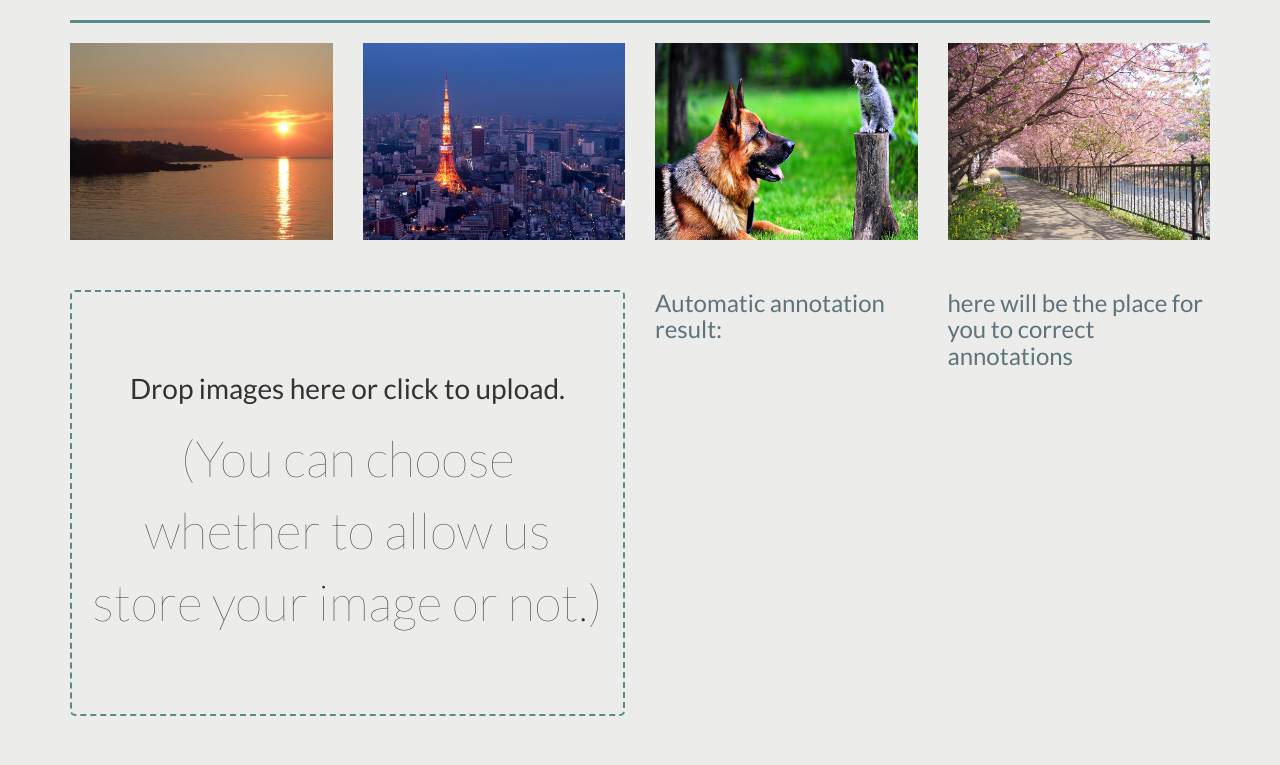
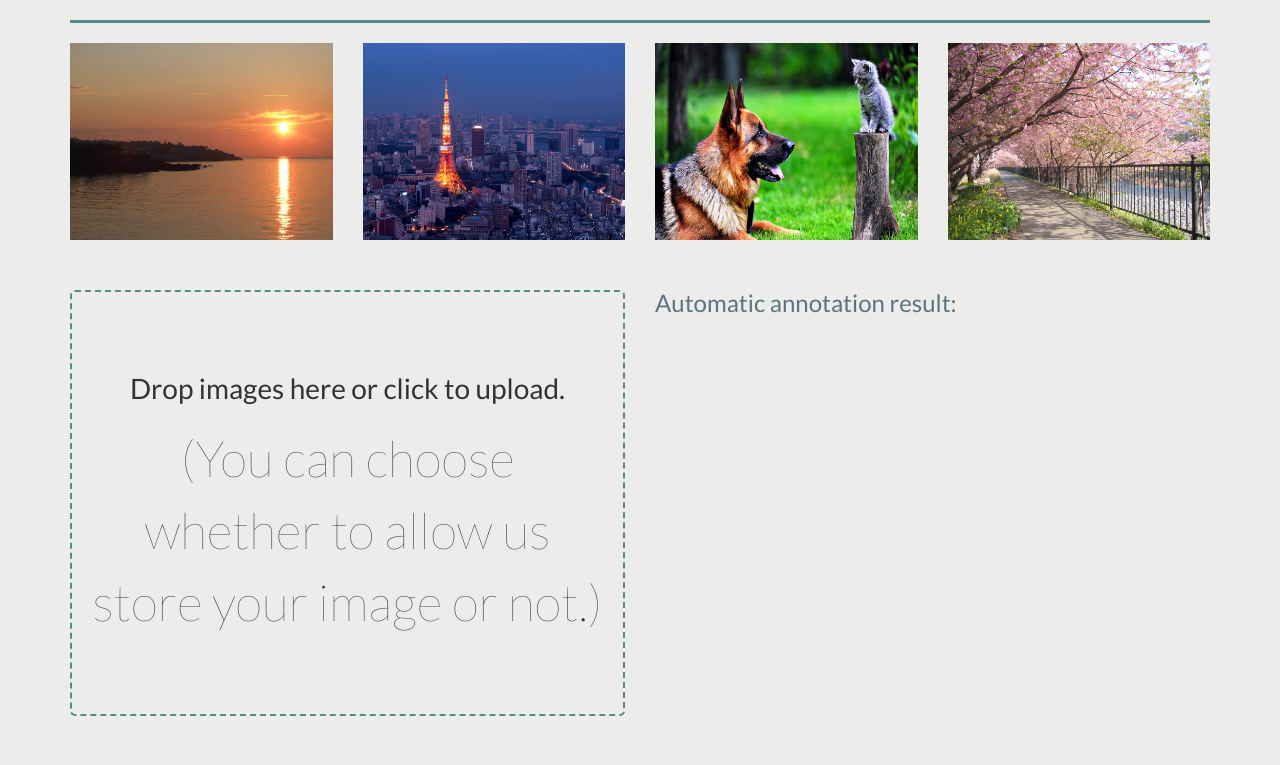
Before and after one commit to JirenJin/recurrent-image-annotator-web-demo, a Django app: page / in a window 1280 px wide. Shown: the part 211-976 px from the top of the page. Run offline with Django 3.2, Linux system fonts and the light colour scheme; some libraries are stand-ins or nearby versions.

Commit message:
feat: Temporarily disable correcting function and modify font and color for results

```diff
--- a/annotator/static/annotator/css/style.css
+++ b/annotator/static/annotator/css/style.css
@@ -65,6 +65,11 @@ body {
     color: #5D737E;
 }
 
+.result {
+    font-size: 40px;
+    color: #558C89;
+}
+
 .footer {
     padding-top: 10px;
     color: #FFFFFF;
--- a/annotator/templates/annotator/index.html
+++ b/annotator/templates/annotator/index.html
@@ -62,12 +62,17 @@
                     <script src="{% static 'annotator/js/dropzone.js' %}"></script>
                 </div>
             </div>
-            <div class="col-md-3" id="annotation-result">
-                <h3 class="prompt", id="prompt">Automatic annotation result:</h3>
+            <div class="col-md-6">
+              <div class="row prompt" id="prompt">
+                <div class="col-md-12">
+                    <h3>Automatic annotation result:</h3>
+                </div>
+              </div>
+              <div class="row text-center" id="result">
+              <!--Empty, waiting for result-->
+              </div>
             </div>
-            <div class="col-md-3">
-                <h3 class="prompt">here will be the place for you to correct annotations</h3>
-            </div>
+
         </div>
     </div>
 </div>
@@ -87,11 +92,10 @@
 Dropzone.options.imageUpload = {
   init: function(){
     this.on("success", function(file, response){
-      var template = '<li><h3>%label%</h3></li>';
-      // first, we need to remove the previous annotation
-      $('#prompt').siblings().remove();
+      var template = '<div class="col-md-6"><h3 class="result">%label%</h3></div>';
+      $('#result').children().remove();
       response.forEach(function(label) {
-        $('#prompt').after(template.replace('%label%', label));
+        $('#result').append(template.replace('%label%', label));
       });
     });
   }
@@ -112,10 +116,10 @@ Dropzone.options.imageUpload = {
       }
     })
       .success(function(response){
-        var template = '<li><h3>%label%</h3></li>';
-        $('#prompt').siblings().remove();
+        var template = '<div class="col-md-6"><h3 class="result">%label%</h3></div>';
+        $('#result').children().remove();
         response.forEach(function(label) {
-          $('#prompt').after(template.replace('%label%', label));
+          $('#result').append(template.replace('%label%', label));
         });
       });
   });
```
